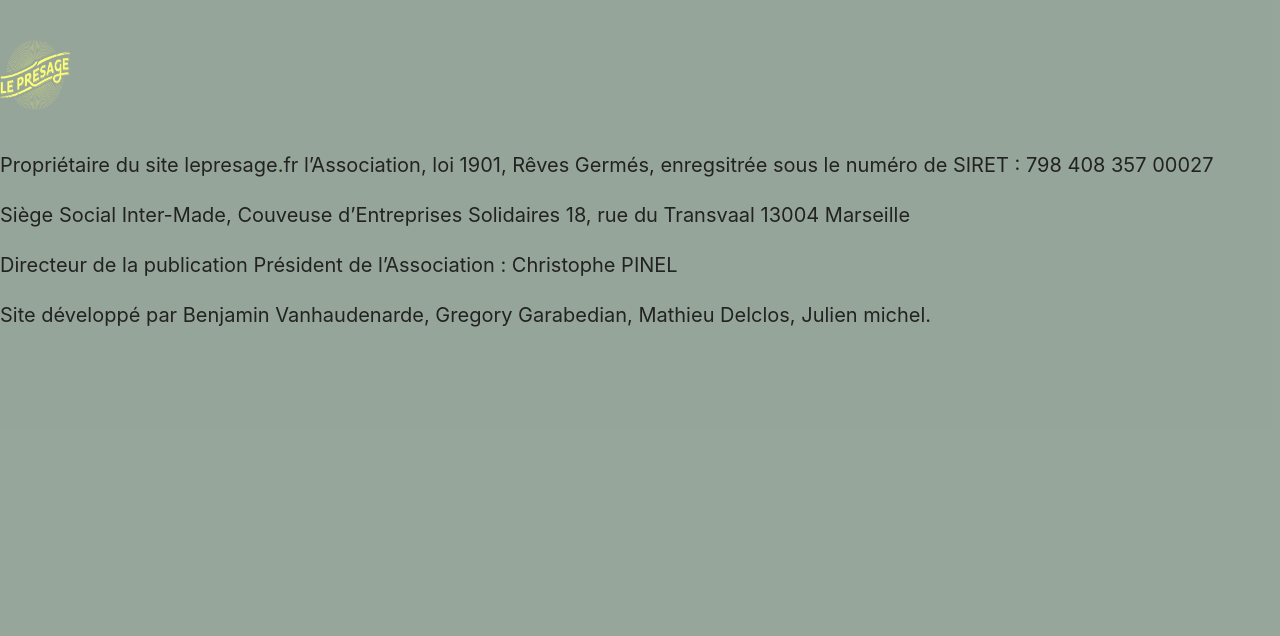
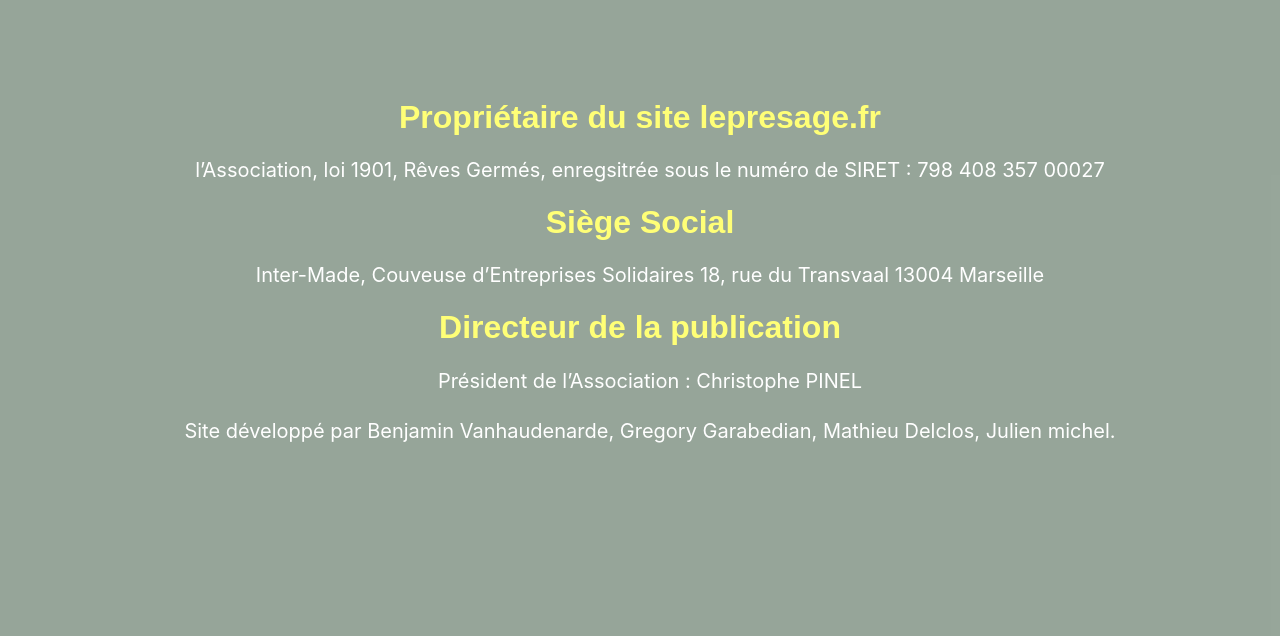
Before and after one commit to ggougs/presage, a Symfony app: template templates/mentions/mentions.html.twig in a window 1280 px wide. Shown: the part 80-716 px from the top of the page. Run offline with Twig, Linux system fonts and the light colour scheme; the template is opened without the code that fills it, so the values that code supplies are empty; some libraries are stand-ins or nearby versions; some web fonts are replaced.

Commit message:
mentions

```diff
--- a/public/css/mentionsLegales.css
+++ b/public/css/mentionsLegales.css
@@ -3,18 +3,20 @@
     padding-bottom: 750px;
     padding-top: 100px;
     font-size: 20px;
+    text-align: center;
+   margin-top: 80px;
 }
 
-.imgMentions {
-    width : 70px;
-    height: 70px;
-    display: block;
-    margin-top: 20px;
-    margin-bottom: 40px;
-
-}
 p {
 
     margin-bottom : 20px;
+    margin-left : 20px;
+    color : white;
 
 }
+h2 {
+
+    color: #ffff77;
+    margin-bottom : 20px;
+
+}
--- a/src/Controller/ActualiteController.php
+++ b/src/Controller/ActualiteController.php
@@ -72,6 +72,7 @@
     }
     /**
      * @Route("admin/actualite/ajout", name="ajoutActualite")
+     * @Route("/admin/actualite/edit/{id}", name="editactu",requirements={"id"="\d+"})
 
      */
 
--- a/src/Controller/EvenementController.php
+++ b/src/Controller/EvenementController.php
@@ -48,6 +48,7 @@
 
     /**
      * @Route("admin/evenement/ajout", name="ajoutEvenement")
+     * @Route("/admin/evenement/edit/{id}", name="editevenement",requirements={"id"="\d+"})
 
      */
 
--- a/templates/evenement/listEvenementsAdmin.html.twig
+++ b/templates/evenement/listEvenementsAdmin.html.twig
@@ -11,6 +11,7 @@
         <th>Titre</th>
         <th>Contenu</th>
         <th>Image</th>
+        <th>modification evenement</th>
         <th></th>
         <th>Mettre en avant l'evenement</th>
     </tr>
@@ -19,8 +20,9 @@
        <td> {{ event.titre }}</td>
        <td>{{ event.contenu }}</td>
         <td><img style="width:150px; height=350px;" src="{{asset('uploads/image/'~event.image ) }}"> </td>
+        <td><a class='lien_perso' href= {{ path('editevenement', {'id':event.id}) }} >Modifier evenement</td>
         <td><a class="lien_perso" href= {{ path('deleteEvenement', {'id':event.id}) }} onclick="return confirm('Etes vous sûre de vouloir supprimer cet evenement ?');">supprimer un evenement</a></td>
-        <td><a class="lien_perso" href= {{ path('eventAvant', {'id':event.id}) }} onclick="return confirm('Etes vous sûre de vouloir mettre en avant cet evenement ?');"> Mettre en avant></td>
+        <td><a class="lien_perso" href= {{ path('eventAvant', {'id':event.id}) }} onclick="return confirm('Etes vous sûre de vouloir mettre en avant cet evenement ?');"> Mettre en avant</td>
     </tr>
 
 
--- a/templates/mentions/mentions.html.twig
+++ b/templates/mentions/mentions.html.twig
@@ -13,18 +13,18 @@
 {% block body %}
 <main role='main'>
 
-<img class="imgMentions" src="{{ asset('img/logopresage-yellow.png') }}"
 
-<p>Propriétaire du site lepresage.fr
-l’Association, loi 1901, Rêves Germés, enregsitrée sous le numéro de SIRET : 798 408 357 00027</p>
 
-<p>Siège Social
-Inter-Made, Couveuse d’Entreprises Solidaires
+<h2>Propriétaire du site lepresage.fr</h2>
+<p>l’Association, loi 1901, Rêves Germés, enregsitrée sous le numéro de SIRET : 798 408 357 00027</p>
+
+<h2>Siège Social</h2>
+<p>Inter-Made, Couveuse d’Entreprises Solidaires
 18, rue du Transvaal
 13004 Marseille</p>
 
-<p>Directeur de la publication
-Président de l’Association : Christophe PINEL</p>
+<h2>Directeur de la publication</h2>
+<p>Président de l’Association : Christophe PINEL</p>
 
 <p>Site développé par Benjamin Vanhaudenarde, Gregory Garabedian, Mathieu Delclos, Julien michel.</p>
 
```
Also changed, not shown: templates/actualite/listeActualitesAdmin.html.twig (+8 -4 lines), public/uploads/image/b71f4fa89f316895d8ba13bec49b7fa7.jpeg (added).
